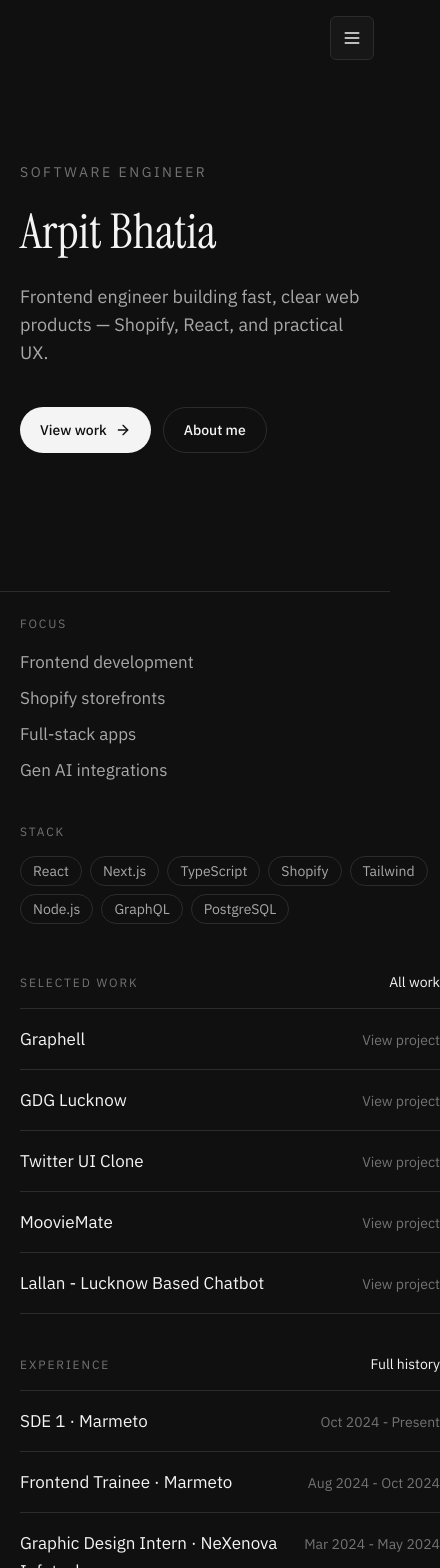
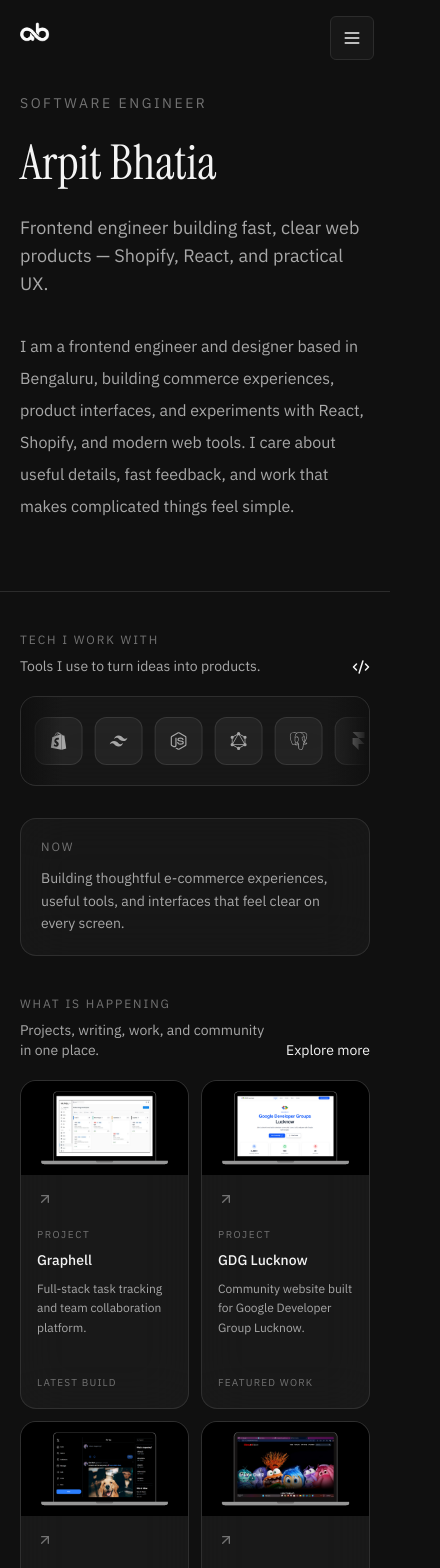
Before and after one commit to bhatiaarpit/Arpit-Portfolio, a React (Vite) app: page / in a window 390 px wide. Shown: the top 1568 px of the page, 440 px wide, since content can reach past the window. Built offline with nearby package versions, Linux system fonts and the light colour scheme.

Commit message:
ui fixes

```diff
--- a/src/components/Sidebar.jsx
+++ b/src/components/Sidebar.jsx
@@ -12,7 +12,8 @@ import {
   X,
 } from "lucide-react";
 import { NavLink } from "react-router-dom";
-import { useEffect, useState } from "react";
+import { useEffect, useLayoutEffect, useRef, useState } from "react";
+import gsap from "gsap";
 
 const navigation = [
   { label: "Home", to: "/", icon: House },
@@ -36,16 +37,60 @@ const socials = [
 
 const Sidebar = () => {
   const [isMenuOpen, setIsMenuOpen] = useState(false);
+  const mobileMenuRef = useRef(null);
+  const mobileBackdropRef = useRef(null);
+  const mobilePanelRef = useRef(null);
 
   useEffect(() => {
     document.body.classList.toggle("overflow-hidden", isMenuOpen);
     return () => document.body.classList.remove("overflow-hidden");
   }, [isMenuOpen]);
 
+  useLayoutEffect(() => {
+    if (!mobileMenuRef.current || !mobileBackdropRef.current || !mobilePanelRef.current) return;
+
+    const animation = gsap.context(() => {
+      if (isMenuOpen) {
+        gsap.set(mobileMenuRef.current, { display: "block" });
+        gsap.fromTo(
+          mobileBackdropRef.current,
+          { opacity: 0 },
+          { opacity: 1, duration: 0.25, ease: "power2.out" }
+        );
+        gsap.fromTo(
+          mobilePanelRef.current,
+          { xPercent: 100 },
+          { xPercent: 0, duration: 0.45, ease: "power3.out" }
+        );
+      } else {
+        gsap.to(mobileBackdropRef.current, {
+          opacity: 0,
+          duration: 0.2,
+          ease: "power2.in",
+        });
+        gsap.to(mobilePanelRef.current, {
+          xPercent: 100,
+          duration: 0.35,
+          ease: "power3.in",
+          onComplete: () => gsap.set(mobileMenuRef.current, { display: "none" }),
+        });
+      }
+    }, mobileMenuRef);
+
+    return () => animation.revert();
+  }, [isMenuOpen]);
+
   const closeMenu = () => setIsMenuOpen(false);
 
   return (
     <>
+      <NavLink
+        to="/"
+        aria-label="Arpit Bhatia, home"
+        className="fixed left-4 top-4 z-50 flex items-center md:hidden"
+      >
+        <img src="/ab2.png" alt="Arpit Bhatia" className="h-9 w-auto grayscale" />
+      </NavLink>
       <button
         type="button"
         onClick={() => setIsMenuOpen(true)}
@@ -56,15 +101,15 @@ const Sidebar = () => {
         <Menu size={20} aria-hidden="true" />
       </button>
 
-      {isMenuOpen && (
-        <div className="fixed inset-0 z-[60] md:hidden">
+      <div ref={mobileMenuRef} className="fixed inset-0 z-[60] hidden md:hidden">
           <button
             type="button"
             onClick={closeMenu}
             aria-label="Close menu"
-            className="absolute inset-0 bg-black/70"
+            ref={mobileBackdropRef}
+            className="absolute inset-0 bg-black/70 opacity-0"
           />
-          <div className="absolute right-0 top-0 flex h-full w-[min(86vw,360px)] flex-col border-l border-graphite-line bg-graphite px-6 py-5">
+          <div ref={mobilePanelRef} className="absolute right-0 top-0 flex h-full w-[min(86vw,360px)] translate-x-full flex-col border-l border-graphite-line bg-graphite px-6 py-5">
             <div className="flex items-center justify-between border-b border-graphite-line pb-5">
               <NavLink to="/" onClick={closeMenu} className="flex items-center">
                 <img src="/ab2.png" alt="Arpit Bhatia" className="h-9 w-auto grayscale" />
@@ -116,8 +161,7 @@ const Sidebar = () => {
               })}
             </div>
           </div>
-        </div>
-      )}
+      </div>
 
       <aside className="fixed left-0 top-0 z-50 hidden h-screen w-[72px] flex-col border-r border-graphite-line bg-graphite md:flex lg:w-[88px]">
       <div className="flex h-[72px] items-center justify-center border-b border-graphite-line lg:h-[88px]">
--- a/src/components/bentoGrid.jsx
+++ b/src/components/bentoGrid.jsx
@@ -1,141 +1,99 @@
+import { ArrowUpRight, Code2 } from "lucide-react";
+import { FaDocker, FaFigma, FaGitAlt, FaNodeJs, FaPython, FaReact, FaShopify } from "react-icons/fa";
+import { SiExpress, SiFramer, SiGraphql, SiNextdotjs, SiOpenai, SiPostgresql, SiPrisma, SiTailwindcss, SiTypescript } from "react-icons/si";
+import { TbBrandThreejs } from "react-icons/tb";
+import { motion } from "framer-motion";
 import { Link } from "react-router-dom";
-import GitHubCalendar from "react-github-calendar";
+import activities from "../data/activities.json";
 import projects from "../data/projects.json";
-import experiences from "../data/experience.json";
-
-const workAreas = [
-  "Frontend development",
-  "Shopify storefronts",
-  "Full-stack apps",
-  "Gen AI integrations",
-];
 
 const tech = [
-  "React",
-  "Next.js",
-  "TypeScript",
-  "Shopify",
-  "Tailwind",
-  "Node.js",
-  "GraphQL",
-  "PostgreSQL",
+  { name: "React", icon: FaReact },
+  { name: "Next.js", icon: SiNextdotjs },
+  { name: "TypeScript", icon: SiTypescript },
+  { name: "Shopify", icon: FaShopify },
+  { name: "Tailwind", icon: SiTailwindcss },
+  { name: "Node.js", icon: FaNodeJs },
+  { name: "GraphQL", icon: SiGraphql },
+  { name: "PostgreSQL", icon: SiPostgresql },
+  { name: "Framer", icon: SiFramer },
+  { name: "Three.js", icon: TbBrandThreejs },
+  { name: "Figma", icon: FaFigma },
+  { name: "Git", icon: FaGitAlt },
+  { name: "Python", icon: FaPython },
+  { name: "Docker", icon: FaDocker },
+  { name: "Prisma", icon: SiPrisma },
+  { name: "Express", icon: SiExpress },
+  { name: "OpenAI", icon: SiOpenai },
 ];
+const getProjectForActivity = (activity) =>
+  projects.find((project) => project.title === activity.title);
 
-const BentoGrid = () => {
+const ActivityCard = ({ activity }) => {
+  const project = getProjectForActivity(activity);
+  const image = project?.image || "/og-image.png";
   return (
-    <section
-      id="overview"
-      aria-labelledby="overview-heading"
-      className="border-t border-graphite-line pb-24 pt-6"
-    >
+    <motion.li whileHover={{ y: -4 }} transition={{ duration: 0.2 }} className={`group min-w-0 overflow-hidden rounded-2xl border border-white/10 bg-white/[0.04] backdrop-blur-xl transition-colors hover:border-white/25 hover:bg-white/[0.08] ${activity.index >= 8 ? "hidden lg:block" : ""}`}>
+      <Link to={activity.href} className="flex h-full flex-col" aria-label={`Open ${activity.title}`}>
+        <img src={image} alt={`${activity.title} preview`} className="h-28 w-full object-cover transition-transform duration-500 group-hover:scale-105 sm:h-32" />
+        <div className="flex h-full flex-col p-4 sm:p-5">
+        <div className="flex items-start justify-between gap-3">
+          <ArrowUpRight size={16} className="text-graphite-faint transition-transform group-hover:-translate-y-0.5 group-hover:translate-x-0.5 group-hover:text-graphite-ink" aria-hidden="true" />
+        </div>
+        <span className="mt-5 text-[10px] uppercase tracking-[0.16em] text-graphite-faint">{activity.type}</span>
+        <h3 className="mt-2 text-sm font-medium leading-snug text-graphite-ink sm:text-base">{activity.title}</h3>
+        <p className="mt-2 line-clamp-3 text-xs leading-relaxed text-graphite-mute">{activity.description}</p>
+        <span className="mt-auto pt-5 text-[10px] uppercase tracking-[0.12em] text-graphite-faint">{activity.date}</span>
+        </div>
+      </Link>
+    </motion.li>
+  );
+};
+
+const BentoGrid = () => (
+  <section id="overview" aria-labelledby="overview-heading" className="border-t border-graphite-line pb-24 pt-10 sm:pt-14">
     <div className="mx-auto max-w-6xl px-5 sm:px-8">
-        <h2 id="overview-heading" className="sr-only">
-          Overview
-        </h2>
-
-        <div className="grid gap-12 lg:grid-cols-12 lg:gap-20">
-          <div className="space-y-10 lg:col-span-4">
+      <h2 id="overview-heading" className="sr-only">Home overview</h2>
+      <div className="grid gap-10 lg:grid-cols-[minmax(0,3fr)_minmax(0,7fr)] lg:gap-8">
+        <div className="min-w-0">
+          <div className="mb-5 flex items-end justify-between">
             <div>
-              <h3 className="text-xs uppercase tracking-[0.16em] text-graphite-faint">
-                Focus
-              </h3>
-              <ul className="mt-4 space-y-2 text-graphite-mute">
-                {workAreas.map((area) => (
-                  <li key={area}>{area}</li>
-                ))}
-              </ul>
+              <p className="text-xs uppercase tracking-[0.16em] text-graphite-faint">Tech I work with</p>
+              <p className="mt-2 text-sm text-graphite-mute">Tools I use to turn ideas into products.</p>
             </div>
-
-            <div>
-              <h3 className="text-xs uppercase tracking-[0.16em] text-graphite-faint">
-                Stack
-              </h3>
-              <ul className="mt-4 flex flex-wrap gap-2">
-                {tech.map((item) => (
-                  <li
-                    key={item}
-                    className="rounded-full border border-graphite-line px-3 py-1 text-sm text-graphite-mute"
-                  >
-                    {item}
-                  </li>
-                ))}
-              </ul>
+            <Code2 size={18} className="text-graphite-ink" aria-hidden="true" />
+          </div>
+          <div className="relative overflow-hidden rounded-2xl border border-white/10 bg-white/[0.03] py-5 backdrop-blur-xl">
+            <motion.div className="flex w-max gap-3 px-4" animate={{ x: [0, -720] }} transition={{ duration: 24, repeat: Infinity, ease: "linear" }}>
+              {[...tech, ...tech].map((item, index) => {
+                const TechIcon = item.icon;
+                return <span key={`${item.name}-${index}`} title={item.name} className="flex h-12 w-12 items-center justify-center rounded-xl border border-white/10 bg-white/[0.05] text-lg text-graphite-mute grayscale transition-colors hover:bg-white/10 hover:text-graphite-ink"><TechIcon aria-hidden="true" /></span>;
+              })}
+            </motion.div>
+            <div className="pointer-events-none absolute inset-y-0 left-0 w-10 bg-gradient-to-r from-graphite to-transparent" />
+            <div className="pointer-events-none absolute inset-y-0 right-0 w-10 bg-gradient-to-l from-graphite to-transparent" />
+          </div>
+          <div className="mt-8 rounded-2xl border border-white/10 bg-white/[0.03] p-5 backdrop-blur-xl">
+            <p className="text-xs uppercase tracking-[0.16em] text-graphite-faint">Now</p>
+            <p className="mt-3 text-sm leading-relaxed text-graphite-mute">Building thoughtful e-commerce experiences, useful tools, and interfaces that feel clear on every screen.</p>
           </div>
         </div>
-
-          <div className="space-y-10 lg:col-span-8">
+        <div className="min-w-0">
+          <div className="mb-5 flex items-end justify-between gap-4">
             <div>
-              <div className="mb-4 flex items-baseline justify-between">
-                <h3 className="text-xs uppercase tracking-[0.16em] text-graphite-faint">
-                  Selected work
-                </h3>
-                <Link
-                  to="/my-work"
-                  className="text-sm text-graphite-mute hover:text-graphite-ink"
-                >
-                  All work
-                </Link>
+              <p className="text-xs uppercase tracking-[0.16em] text-graphite-faint">What is happening</p>
+              <p className="mt-2 text-sm text-graphite-mute">Projects, writing, work, and community in one place.</p>
             </div>
-              <ul className="divide-y divide-graphite-line border-y border-graphite-line">
-                {projects.slice(0, 5).map((item) => (
-                  <li key={item.title}>
-                    <Link
-                      to="/my-work#projects"
-                      className="flex items-baseline justify-between gap-4 py-4 hover:text-white"
-                    >
-                      <span className="min-w-0 break-words text-graphite-ink">{item.title}</span>
-                      <span className="shrink-0 text-sm text-graphite-faint">View project</span>
-                    </Link>
-                  </li>
-                ))}
-              </ul>
+            <Link to="/more" className="shrink-0 text-sm text-graphite-mute hover:text-graphite-ink">Explore more</Link>
           </div>
-
-            <div>
-              <div className="mb-4 flex items-baseline justify-between">
-                <h3 className="text-xs uppercase tracking-[0.16em] text-graphite-faint">
-                  Experience
-                </h3>
-                <Link to="/experience" className="text-sm text-graphite-mute hover:text-graphite-ink">
-                  Full history
-                </Link>
-              </div>
-              <ul className="divide-y divide-graphite-line border-y border-graphite-line">
-                {experiences.slice(0, 3).map((item) => (
-                  <li key={`${item.company}-${item.period}`}>
-                    <Link to="/experience" className="flex items-baseline justify-between gap-4 py-4 hover:text-white">
-                      <span className="text-graphite-ink">{item.role} · {item.company}</span>
-                      <span className="shrink-0 text-sm text-graphite-faint">{item.period}</span>
-                    </Link>
-                  </li>
-                ))}
-              </ul>
-            </div>
-
-            <div>
-              <h3 className="mb-4 text-xs uppercase tracking-[0.16em] text-graphite-faint">
-                GitHub
-              </h3>
-              <div className="overflow-x-auto github-scroll">
-                <div className="min-w-[420px]">
-                  <GitHubCalendar
-                    username="bhatiaarpit"
-                    blockSize={11}
-                    blockMargin={3}
-                    fontSize={12}
-                    colorScheme="dark"
-                    theme={{
-                      dark: ["#1a1a1a", "#3d3d3d", "#6b6b6b", "#a3a3a3", "#e5e5e5"],
-                    }}
-                  />
-                </div>
-              </div>
-            </div>
+          <motion.ul layout className="grid grid-cols-2 gap-3 sm:gap-4 lg:grid-cols-3">
+            {activities.map((activity, index) => <ActivityCard key={`${activity.type}-${activity.title}`} activity={{ ...activity, index }} />)}
+          </motion.ul>
+          <Link to="/more" className="mt-6 inline-flex text-sm text-graphite-mute underline-offset-4 hover:text-graphite-ink hover:underline">Explore all activity</Link>
         </div>
       </div>
     </div>
   </section>
 );
-};
 
 export default BentoGrid;
--- a/src/components/heroSection.jsx
+++ b/src/components/heroSection.jsx
@@ -1,9 +1,6 @@
-import { useNavigate } from "react-router-dom";
-import { ArrowRight } from "lucide-react";
+import { motion } from "framer-motion";
 
 const HeroSection = () => {
-  const navigate = useNavigate();
-
   return (
     <section className="relative flex min-h-[70vh] items-center pt-20 pb-14 lg:min-h-[72vh]">
       <div className="mx-auto w-full max-w-5xl px-5 sm:px-6">
@@ -17,23 +14,14 @@ const HeroSection = () => {
           Frontend engineer building fast, clear web products — Shopify,
           React, and practical UX.
         </p>
-        <div className="mt-10 flex flex-wrap gap-3">
-          <button
-            type="button"
-            className="inline-flex items-center gap-2 rounded-full bg-graphite-ink px-5 py-3 text-sm font-medium text-graphite hover:bg-white"
-            onClick={() => navigate("/my-work")}
-          >
-            View work
-            <ArrowRight className="h-4 w-4" aria-hidden="true" />
-          </button>
-          <button
-            type="button"
-            className="inline-flex items-center gap-2 rounded-full border border-graphite-line px-5 py-3 text-sm font-medium text-graphite-ink hover:bg-graphite-raised"
-            onClick={() => navigate("/about")}
-          >
-            About me
-          </button>
-        </div>
+        <motion.p
+          initial={{ opacity: 0, y: 12 }}
+          animate={{ opacity: 1, y: 0 }}
+          transition={{ delay: 0.25, duration: 0.6 }}
+          className="mt-8 max-w-2xl text-base leading-8 text-graphite-mute sm:text-lg"
+        >
+          I am a frontend engineer and designer based in Bengaluru, building commerce experiences, product interfaces, and experiments with React, Shopify, and modern web tools. I care about useful details, fast feedback, and work that makes complicated things feel simple.
+        </motion.p>
       </div>
     </section>
   );
--- a/src/components/projectSection.jsx
+++ b/src/components/projectSection.jsx
@@ -13,7 +13,7 @@ const ProjectsSection = () => {
             <img
               src={project.image}
               alt={`${project.title} preview`}
-              className="h-44 w-full object-cover grayscale"
+              className="h-44 w-full object-cover"
             />
             <div className="space-y-3 p-5">
               <h3 className="text-lg text-graphite-ink">{project.title}</h3>
--- /dev/null
+++ b/src/data/activities.json
@@ -0,0 +1,86 @@
+[
+  {
+    "type": "Project",
+    "title": "Graphell",
+    "description": "Full-stack task tracking and team collaboration platform.",
+    "date": "Latest build",
+    "href": "/my-work"
+  },
+  {
+    "type": "Project",
+    "title": "GDG Lucknow",
+    "description": "Community website built for Google Developer Group Lucknow.",
+    "date": "Featured work",
+    "href": "/my-work"
+  },
+  {
+    "type": "Project",
+    "title": "Twitter UI Clone",
+    "description": "Responsive social interface with uploads and filtering.",
+    "date": "Recent build",
+    "href": "/my-work"
+  },
+  {
+    "type": "Project",
+    "title": "MoovieMate",
+    "description": "Movie discovery experience powered by the TMDB API.",
+    "date": "Project",
+    "href": "/my-work"
+  },
+  {
+    "type": "Experience",
+    "title": "Building at Marmeto",
+    "description": "Shipping Shopify storefronts, apps, and product interfaces as SDE 1.",
+    "date": "Oct 2024 - Present",
+    "href": "/experience"
+  },
+  {
+    "type": "Experience",
+    "title": "Shopify frontend training",
+    "description": "Converted Figma designs into responsive storefront modules.",
+    "date": "Aug 2024 - Oct 2024",
+    "href": "/experience"
+  },
+  {
+    "type": "Blog",
+    "title": "GraphQL and AI for productivity",
+    "description": "Notes from building a data-driven expense tracking platform.",
+    "date": "Coming soon",
+    "href": "/insights"
+  },
+  {
+    "type": "Community",
+    "title": "GDG Lucknow community work",
+    "description": "Creating useful spaces for developers to learn and connect.",
+    "date": "Community",
+    "href": "/insights"
+  },
+  {
+    "type": "Project",
+    "title": "Lallan",
+    "description": "Lucknow-focused chatbot with a fast, simple chat interface.",
+    "date": "Project",
+    "href": "/my-work"
+  },
+  {
+    "type": "Project",
+    "title": "On The Go",
+    "description": "Travel planning and itinerary management in the browser.",
+    "date": "Project",
+    "href": "/my-work"
+  },
+  {
+    "type": "Project",
+    "title": "Ray-Ban Website",
+    "description": "Interactive e-commerce landing page inspired by Ray-Ban.",
+    "date": "Project",
+    "href": "/my-work"
+  },
+  {
+    "type": "Learning",
+    "title": "Exploring AI-powered interfaces",
+    "description": "Experimenting with practical ways to make product experiences smarter.",
+    "date": "In progress",
+    "href": "/more"
+  }
+]
```
Lines whose indentation alone changed are shown as unchanged.
